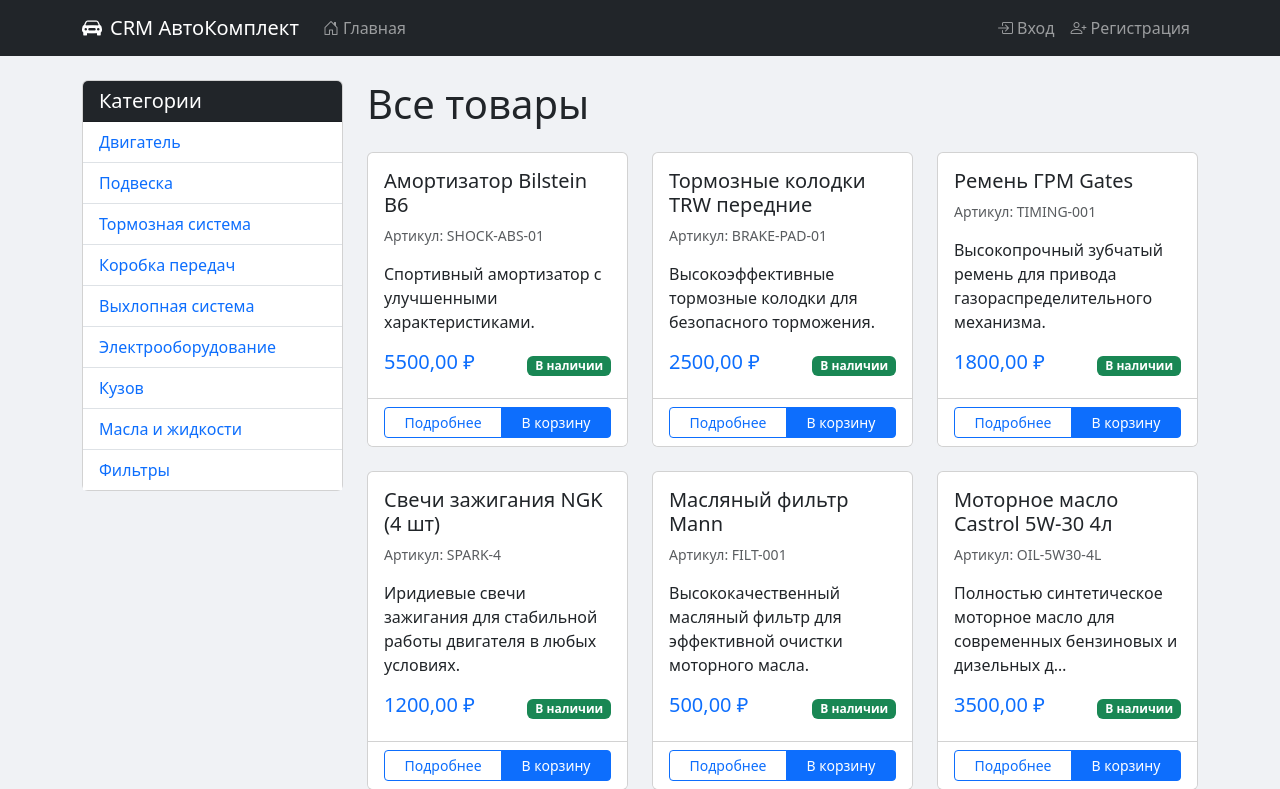
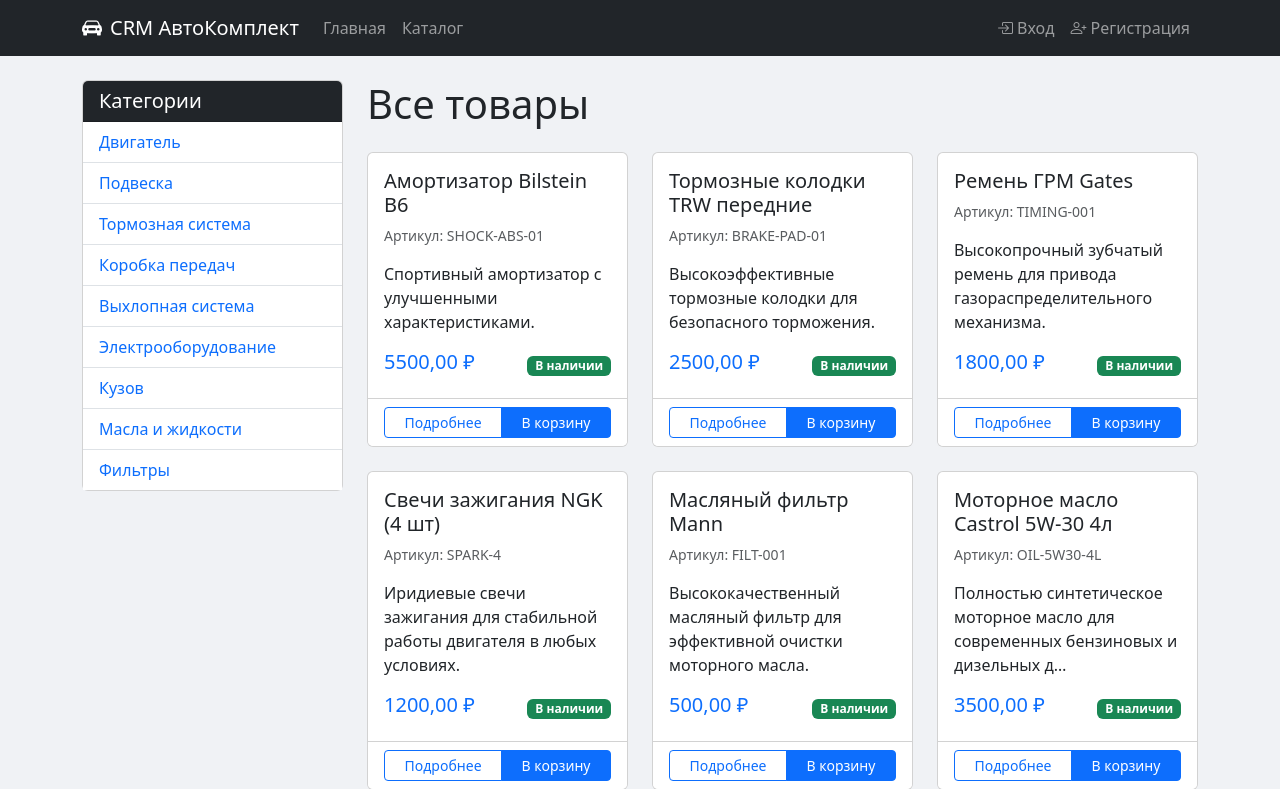
Before and after one commit to Akika15/crm-auto, a Django app: page /catalog/ in a window 1280 px wide. Shown: the top 789 px of the page. Run offline with Django 5.2, Linux system fonts and the light colour scheme; data comes from the database, SQL or seed files in the repository.

Commit message:
Add catalog link to navigation menu

```diff
--- a/crm_app/templates/crm_app/base.html
+++ b/crm_app/templates/crm_app/base.html
@@ -20,32 +20,25 @@
                 <div class="collapse navbar-collapse" id="navbarNav">
                     <ul class="navbar-nav">
     <li class="nav-item">
-                            <a class="nav-link" href="{% url 'crm_app:dashboard' %}">
-                                <i class="bi bi-house-door me-1"></i>Главная
-                            </a>
+        <a class="nav-link" href="{% url 'crm_app:dashboard' %}">Главная</a>
+    </li>
+    <li class="nav-item">
+        <a class="nav-link" href="{% url 'crm_app:catalog' %}">Каталог</a>
     </li>
     {% if user.is_authenticated %}
         {% if user.is_staff %}
             <li class="nav-item">
-                                    <a class="nav-link" href="{% url 'crm_app:client_list' %}">
-                                        <i class="bi bi-people me-1"></i>Клиенты
-                                    </a>
+                <a class="nav-link" href="{% url 'crm_app:client_list' %}">Клиенты</a>
             </li>
         {% endif %}
         <li class="nav-item">
-                                <a class="nav-link" href="{% url 'crm_app:order_list' %}">
-                                    <i class="bi bi-cart me-1"></i>Заказы
-                                </a>
+            <a class="nav-link" href="{% url 'crm_app:order_list' %}">Заказы</a>
         </li>
         <li class="nav-item">
-                                <a class="nav-link" href="{% url 'crm_app:reminder_list' %}">
-                                    <i class="bi bi-bell me-1"></i>Напоминания
-                                </a>
+            <a class="nav-link" href="{% url 'crm_app:reminder_list' %}">Напоминания</a>
         </li>
         <li class="nav-item">
-                                <a class="nav-link" href="{% url 'crm_app:profile' %}">
-                                    <i class="bi bi-person me-1"></i>Мой профиль
-                                </a>
+            <a class="nav-link" href="{% url 'crm_app:profile' %}">Мой профиль</a>
         </li>
     {% endif %}
 </ul>
```
Lines whose indentation alone changed are shown as unchanged.
